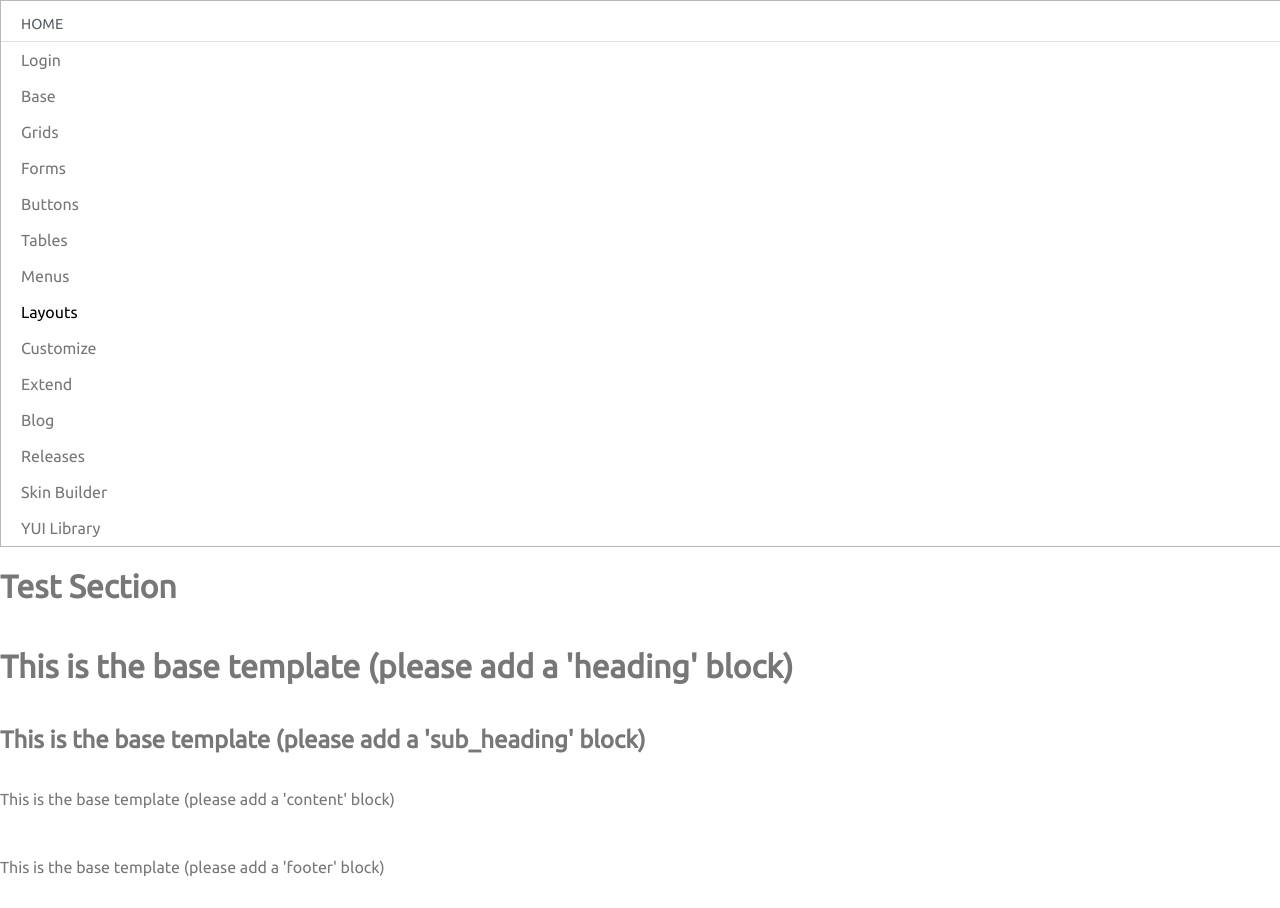
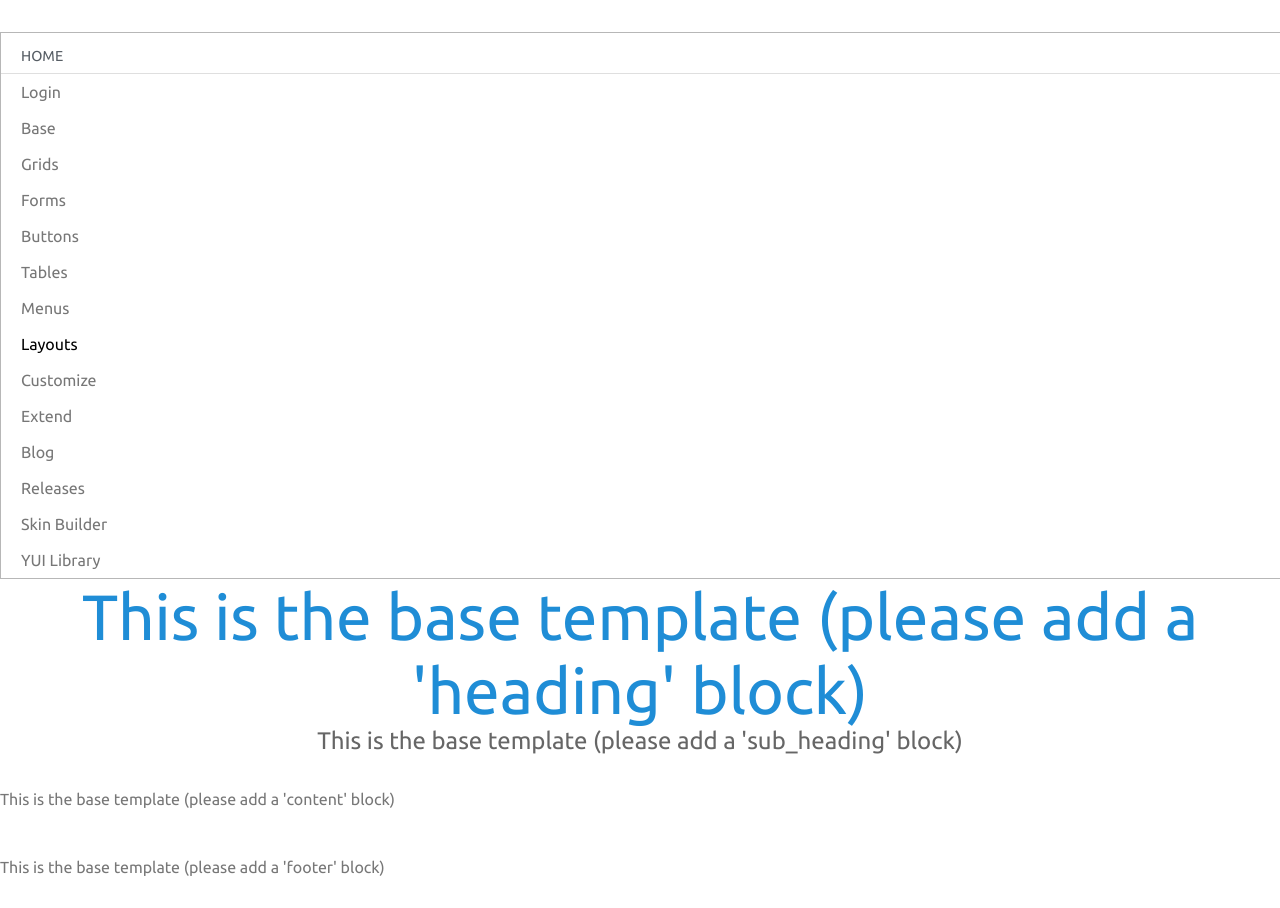
Before and after one commit to pkimber/old-base-migrated-to-gitlab, a Django app: template base/templates/base.html in a window 1280 px wide. Before the commit the page ends 876 px from the top, so only its background shows below. Run offline with Django 3.2, Linux system fonts and the light colour scheme; the template is opened without the code that fills it, so the values that code supplies are empty; some libraries are stand-ins or nearby versions.

Commit message:
header styles

```diff
--- a/base/static/base/css/base.css
+++ b/base/static/base/css/base.css
@@ -1,8 +1,9 @@
 /*
-When setting the primary font stack, apply it to the Pure grid units along with
-the `body`. Pure Grids use specific font stacks to ensure the greatest
-OS/browser compatibility.
-*/
+ * From http://purecss.io/grids/:
+ * When setting the primary font stack, apply it to the Pure grid units along
+ * with the 'body'. Pure Grids use specific font stacks to ensure the greatest
+ * OS/browser compatibility.
+ */
 body,
 .pure-g [class *= "pure-u"],
 .pure-g-r [class *= "pure-u"] {
@@ -12,4 +13,22 @@ body,
 
 body {
     color: #777;
+    margin: 2em 0 1em;
 }
+
+.hero {
+    text-align: center;
+}
+    .hero h1 {
+        font-size: 400%;
+        color: #1f8dd6;
+        font-weight: 100;
+        margin: 0;
+        padding: 0;
+    }
+    .hero h2 {
+        font-weight: 100;
+        font-size: 150%;
+        color: #666;
+        margin: 0.02em 0 0.8em;
+    }
--- a/base/templates/base.html
+++ b/base/templates/base.html
@@ -61,22 +61,14 @@
       </div>
 
       <div class="pure-g-r">
-        <h1 class="pure-u-1">
-          Test Section
-        </h1>
-
-
-
-
-        <div id="main" class="pure-u-1">
         {% block header %}
-            <div class="hero">
-              <h1 class="pure-u-1">
+          <div class="pure-u-1 hero">
+            <h1>
               {% block heading %}
                 This is the base template (please add a 'heading' block)
               {% endblock heading %}
             </h1>
-              <h2 class="pure-u-3-4 l-centered">
+            <h2>
               {% block sub_heading %}
                 This is the base template (please add a 'sub_heading' block)
               {% endblock sub_heading %}
@@ -84,6 +76,10 @@
           </div>
         {% endblock header %}
 
+
+
+
+        <div id="main" class="pure-u-1">
           <div class="content">
             {% if messages %}
               <div class="pure-g-r">
```
Lines whose indentation alone changed are shown as unchanged.
